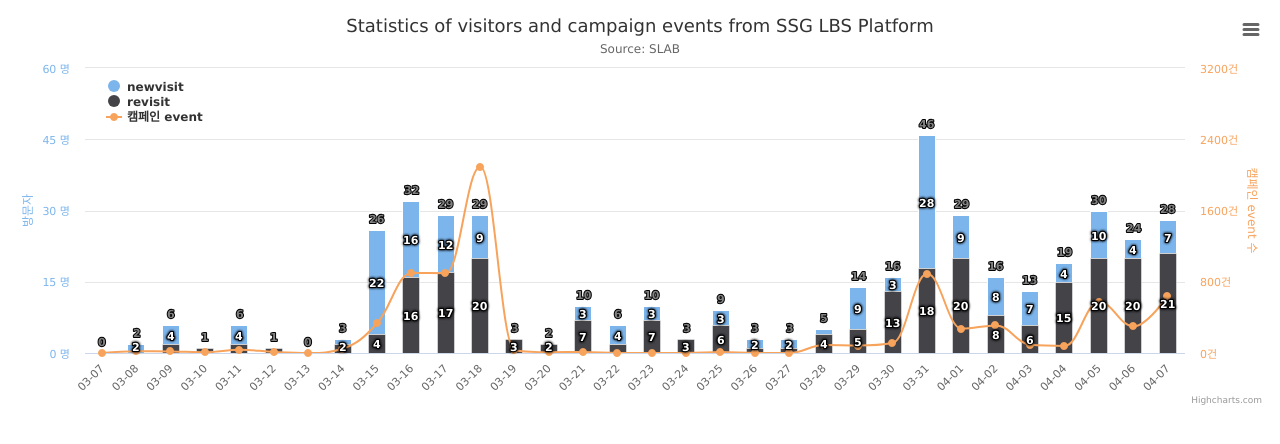
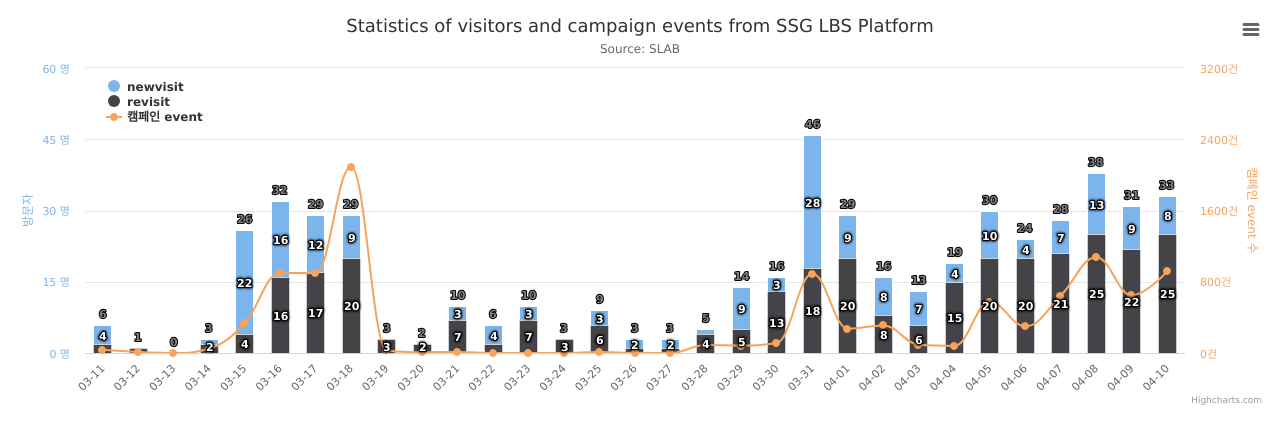
Before and after one commit to gnooshin/lbsStat, a plain HTML site: page lbsStat.html in a window 1280 px wide. Drawn offline with nearby package versions, Linux system fonts and the light colour scheme.

Commit message:
local or remote ?

```diff
--- a/lbsStat.html
+++ b/lbsStat.html
@@ -20,7 +20,7 @@ $(function () {
             text: 'Source: SLAB'
         },
         xAxis: [{
-            categories: ['03-07', '03-08', '03-09', '03-10', '03-11', '03-12', '03-13', '03-14', '03-15', '03-16', '03-17', '03-18', '03-19', '03-20', '03-21', '03-22', '03-23', '03-24', '03-25', '03-26', '03-27', '03-28', '03-29', '03-30', '03-31', '04-01', '04-02', '04-03', '04-04', '04-05', '04-06', '04-07'], /* ['03-07', '03-08', '03-09', '03-10', '03-11', '03-12', '03-13', '03-14', '03-15', '03-16', '03-17', '03-18', '03-19', '03-20', '03-21', '03-22', '03-23', '03-24', '03-25', '03-26', '03-27', '03-28', '03-29', '03-30', '03-31', '04-01', '04-02', '04-03', '04-04', '04-05', '04-06', '04-07']*/
+            categories: ['03-11', '03-12', '03-13', '03-14', '03-15', '03-16', '03-17', '03-18', '03-19', '03-20', '03-21', '03-22', '03-23', '03-24', '03-25', '03-26', '03-27', '03-28', '03-29', '03-30', '03-31', '04-01', '04-02', '04-03', '04-04', '04-05', '04-06', '04-07', '04-08', '04-09', '04-10'], /* ['03-07', '03-08', '03-09', '03-10', '03-11', '03-12', '03-13', '03-14', '03-15', '03-16', '03-17', '03-18', '03-19', '03-20', '03-21', '03-22', '03-23', '03-24', '03-25', '03-26', '03-27', '03-28', '03-29', '03-30', '03-31', '04-01', '04-02', '04-03', '04-04', '04-05', '04-06', '04-07']*/
             crosshair: true
         }],
         yAxis: [{ // Primary yAxis
@@ -92,7 +92,7 @@ $(function () {
             name: 'newvisit',
             type: 'column',
             yAxis: 1,
-            data: [0, 2, 4, 0, 4, 0, 0, 1, 22, 16, 12, 9, 0, 0, 3, 4, 3, 0, 3, 2, 2, 1, 9, 3, 28, 9, 8, 7, 4, 10, 4, 7], /*[0, 2, 4, 0, 4, 0, 0, 1, 22, 16, 12, 9, 0, 0, 3, 4, 3, 0, 3, 2, 2, 1, 9, 3, 28, 9, 8, 7, 4, 10, 4, 7]*/
+            data: [4, 0, 0, 1, 22, 16, 12, 9, 0, 0, 3, 4, 3, 0, 3, 2, 2, 1, 9, 3, 28, 9, 8, 7, 4, 10, 4, 7, 13, 9, 8], /*[0, 2, 4, 0, 4, 0, 0, 1, 22, 16, 12, 9, 0, 0, 3, 4, 3, 0, 3, 2, 2, 1, 9, 3, 28, 9, 8, 7, 4, 10, 4, 7]*/
             tooltip: {
                 valueSuffix: ' 명'
             }
@@ -101,7 +101,7 @@ $(function () {
             name: 'revisit',
             type: 'column',
             yAxis: 1,
-            data: [0, 0, 2, 1, 2, 1, 0, 2, 4, 16, 17, 20, 3, 2, 7, 2, 7, 3, 6, 1, 1, 4, 5, 13, 18, 20, 8, 6, 15, 20, 20, 21], /*[0, 0, 2, 1, 2, 1, 0, 2, 4, 16, 17, 20, 3, 2, 7, 2, 7, 3, 6, 1, 1, 4, 5, 13, 18, 20, 8, 6, 15, 20, 20, 21]*/
+            data: [2, 1, 0, 2, 4, 16, 17, 20, 3, 2, 7, 2, 7, 3, 6, 1, 1, 4, 5, 13, 18, 20, 8, 6, 15, 20, 20, 21, 25, 22, 25], /*[0, 0, 2, 1, 2, 1, 0, 2, 4, 16, 17, 20, 3, 2, 7, 2, 7, 3, 6, 1, 1, 4, 5, 13, 18, 20, 8, 6, 15, 20, 20, 21]*/
             marker: {
                 enabled: false
             },
@@ -114,7 +114,7 @@ $(function () {
 
             name: '캠페인 event',
             type: 'spline',
-            data: [0, 20, 18, 9, 36, 12, 0, 50, 334, 899, 896, 2090, 32, 9, 11, 0, 0, 0, 11, 0, 0, 91, 84, 112, 889, 273, 309, 92, 79, 573, 299, 645],/*[0, 20, 18, 9, 36, 12, 0, 50, 334, 899, 896, 2090, 32, 9, 11, 0, 0, 0, 11, 0, 0, 91, 84, 112, 889, 273, 309, 90, 79, 573, 299, 645]*/
+            data: [36, 12, 0, 50, 334, 899, 896, 2090, 32, 9, 11, 0, 0, 0, 11, 0, 0, 91, 84, 112, 889, 273, 309, 92, 79, 573, 299, 645, 1075, 648, 917],/*[0, 20, 18, 9, 36, 12, 0, 50, 334, 899, 896, 2090, 32, 9, 11, 0, 0, 0, 11, 0, 0, 91, 84, 112, 889, 273, 309, 90, 79, 573, 299, 645]*/
             tooltip: {
                 valueSuffix: ' 건'
             }
```
